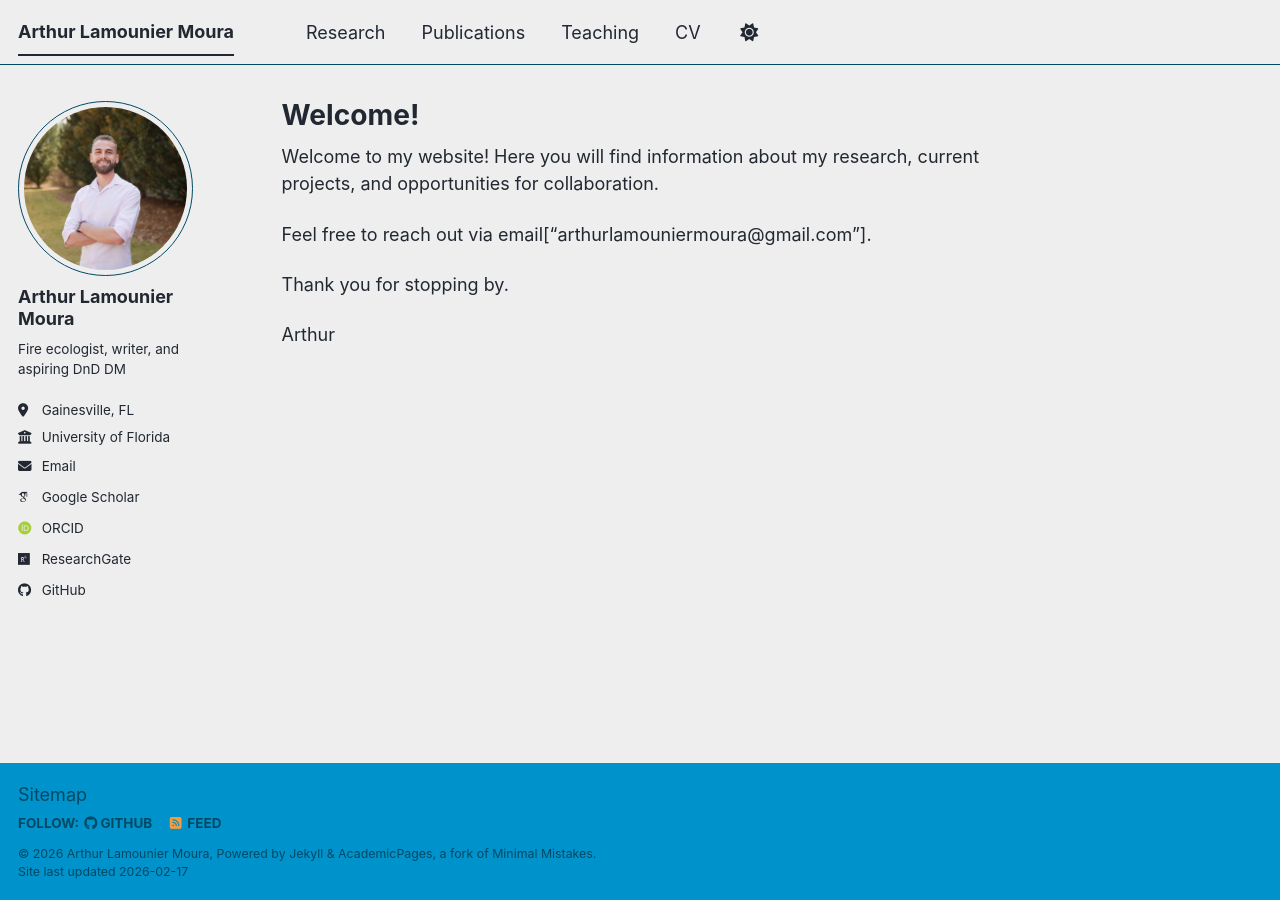
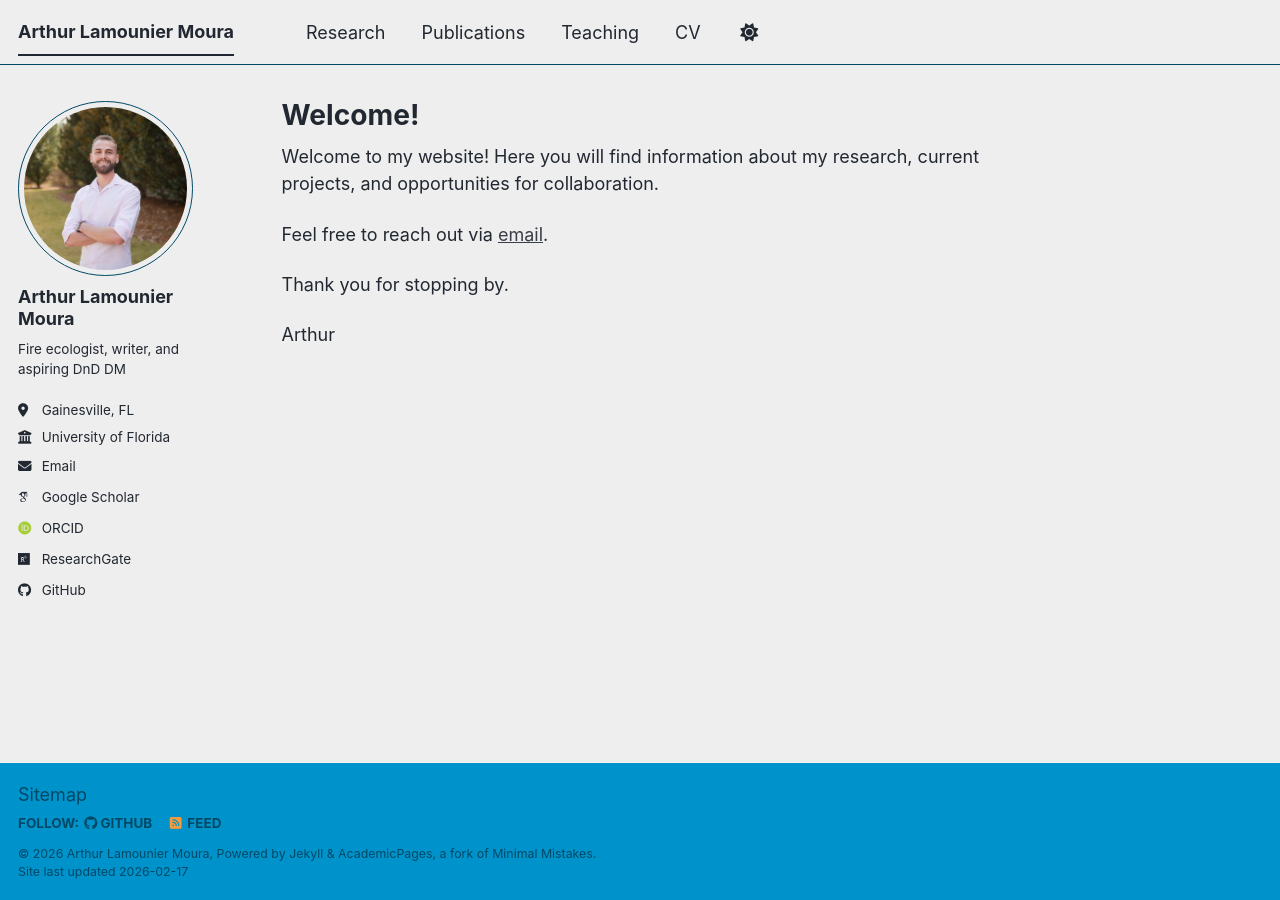
Before and after one commit to arthurlamounier/arthurlamounier.github.io, a Jekyll site: the page built from _pages/about.md, in a window 1280 px wide. Built offline with Jekyll 4.4.1, drawn with Linux system fonts in a browser that asks for light colours; some web fonts are replaced; a script bundle is joined from its source files by our own code; library files that are not in the unit come from our copies.

Commit message:
Update about.md

```diff
--- a/_pages/about.md
+++ b/_pages/about.md
@@ -9,7 +9,7 @@ redirect_from:
 
 Welcome to my website! Here you will find information about my research, current projects, and opportunities for collaboration.
 
-Feel free to reach out via email["arthurlamouniermoura@gmail.com"].
+Feel free to reach out via [email](arthurlamouniermoura@gmail.com).
 
 Thank you for stopping by.
 
```
